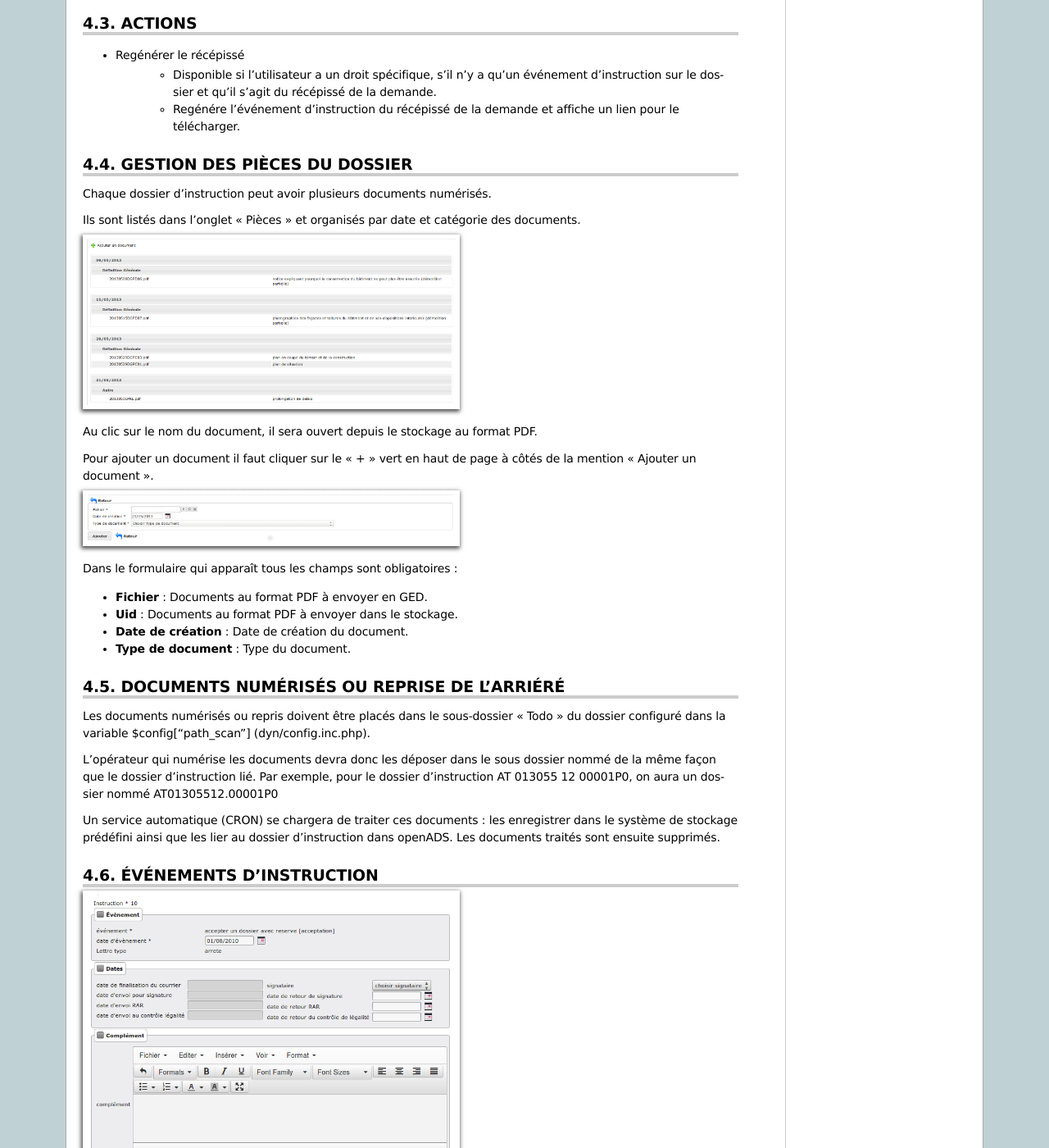
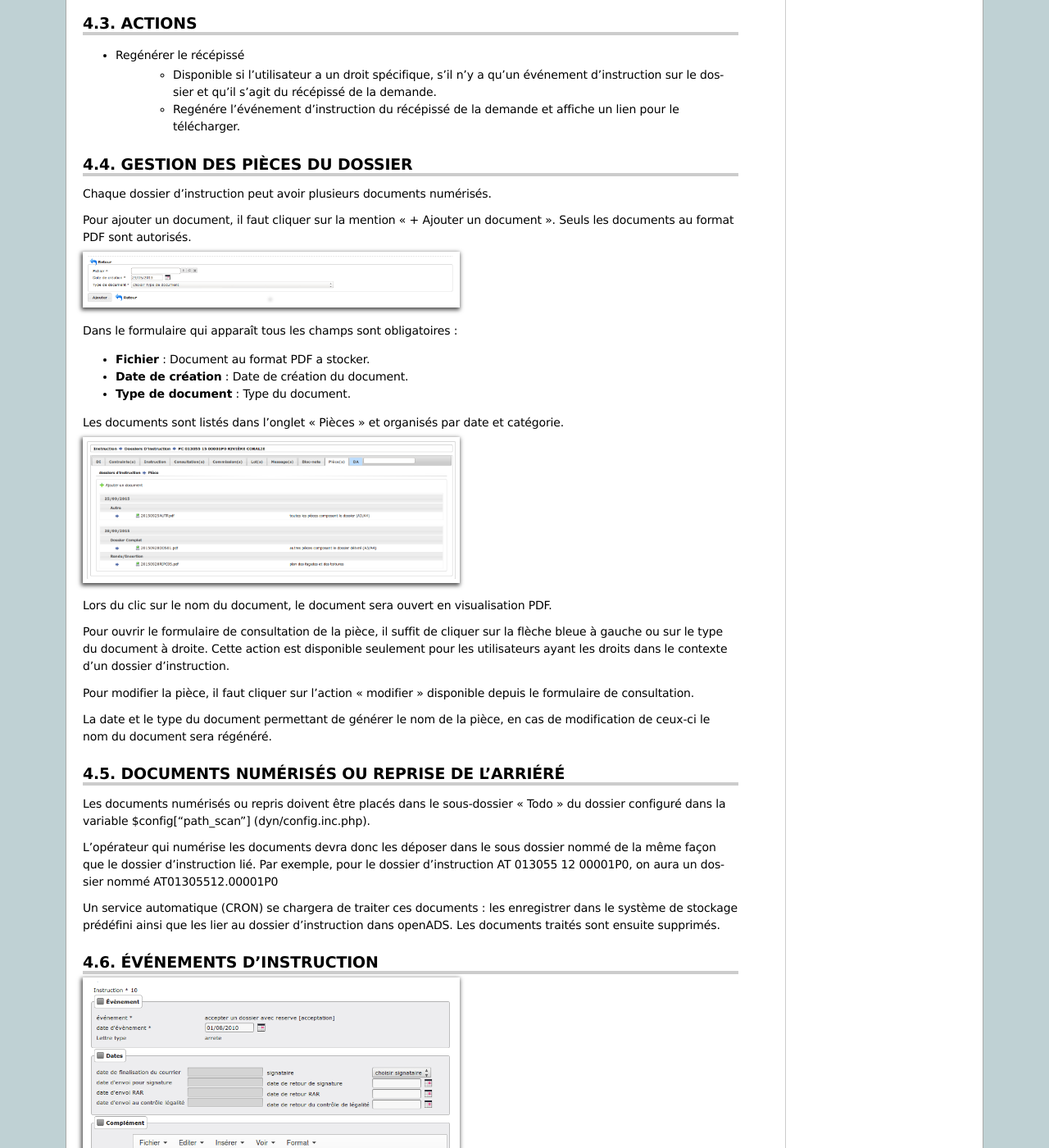
Before and after one commit to mpavaux/openads-documentation, a Sphinx documentation site: the page built from source/manuel_utilisateur/instruction.rst, in a window 1280 px wide and 1400 px high, scrolled down 1234 px. Shown: the whole window at 82% size. Built offline with Sphinx 7.4.7, drawn with Linux system fonts in a browser that asks for light colours.

Commit message:
* Modification de la documentation de l'onglet "Pièce(s)".

```diff
--- a/source/manuel_utilisateur/instruction.rst
+++ b/source/manuel_utilisateur/instruction.rst
@@ -73,22 +73,29 @@
 
 Chaque dossier d'instruction peut avoir plusieurs documents numérisés.
 
-Ils sont listés dans l'onglet "Pièces" et organisés par date et catégorie des documents.
-
-.. image:: piece_tab.png
-
-Au clic sur le nom du document, il sera ouvert depuis le stockage au format PDF.
-
-Pour ajouter un document il faut cliquer sur le "+" vert en haut de page à côtés de la mention "Ajouter un document".
+Pour ajouter un document, il faut cliquer sur la mention "+ Ajouter un document".
+Seuls les documents au format PDF sont autorisés.
 
 .. image:: piece_form.png
 
 Dans le formulaire qui apparaît tous les champs sont obligatoires :
 
-* **Fichier** : Documents au format PDF à envoyer en GED.
-* **Uid** : Documents au format PDF à envoyer dans le stockage.
+* **Fichier** : Document au format PDF a stocker.
 * **Date de création** : Date de création du document.
 * **Type de document** : Type du document.
+
+Les documents sont listés dans l'onglet "Pièces" et organisés par date et catégorie.
+
+.. image:: piece_tab.png
+
+Lors du clic sur le nom du document, le document sera ouvert en visualisation PDF.
+
+Pour ouvrir le formulaire de consultation de la pièce, il suffit de cliquer sur la flèche bleue à gauche ou sur le type du document à droite.
+Cette action est disponible seulement pour les utilisateurs ayant les droits dans le contexte d'un dossier d'instruction.
+
+Pour modifier la pièce, il faut cliquer sur l'action "modifier" disponible depuis le formulaire de consultation.
+
+La date et le type du document permettant de générer le nom de la pièce, en cas de modification de ceux-ci le nom du document sera régénéré.
 
 ===========================================
 Documents numérisés ou reprise de l'arriéré
```
Also changed, not shown: source/manuel_utilisateur/piece_tab.png.
